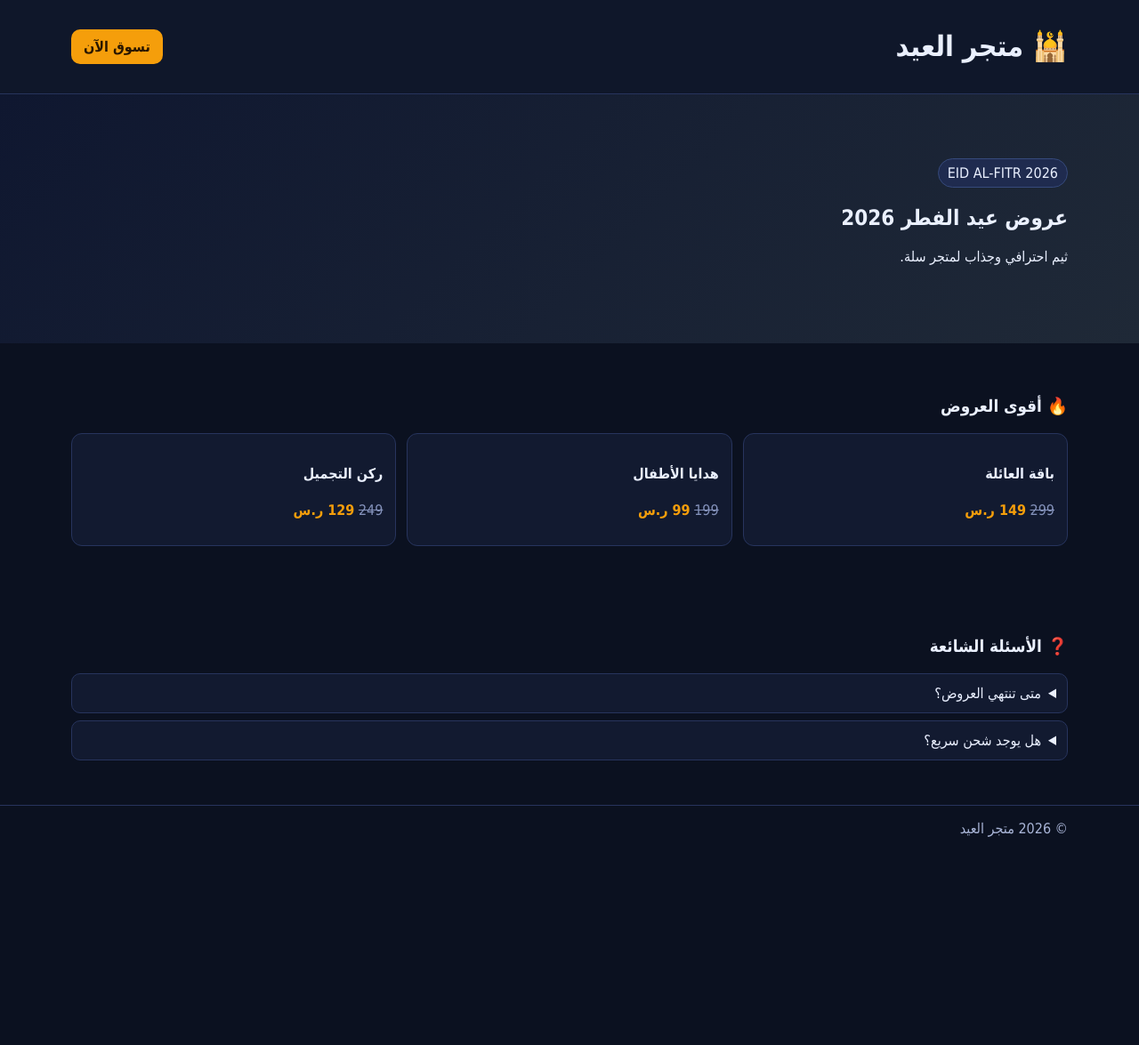
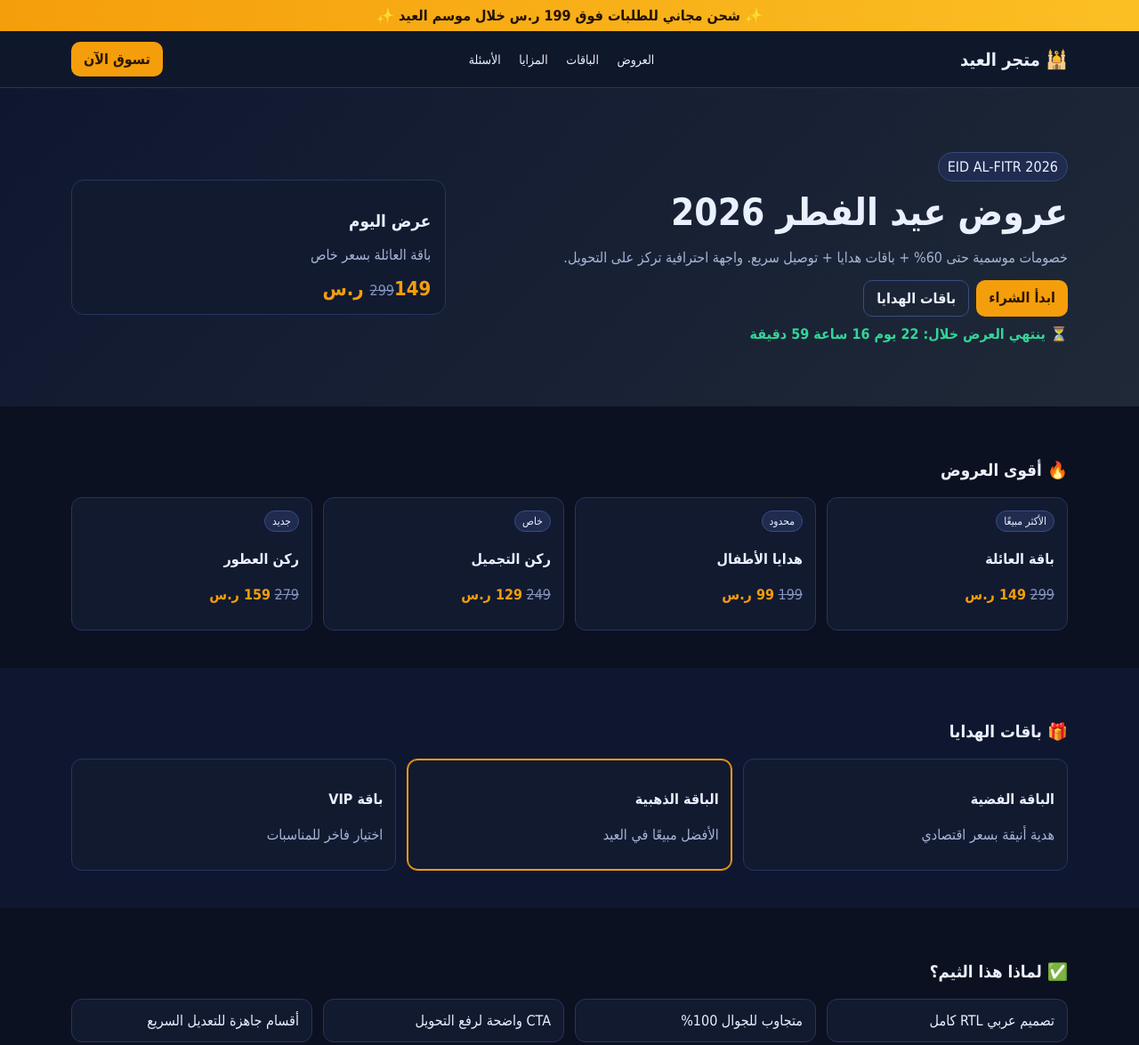
Before and after one commit to az212z/salla-theme-eid-2026-salla-root, a website: page templates/home.html in a window 1280 px wide. Shown: the top 1175 px of the page at 89% size. Before the commit the page ends 957 px from the top, so only its background shows below. Drawn offline with Linux system fonts and the light colour scheme.

Commit message:
upgrade Eid theme to professional complete storefront layout

```diff
--- a/assets/css/style.css
+++ b/assets/css/style.css
@@ -1,13 +1,28 @@
-
-:root{--bg:#0b1120;--surface:#121a30;--text:#eaf0ff;--muted:#a8b4d6;--primary:#f59e0b;--border:#27345d}
+:root{--bg:#0b1120;--surface:#121a30;--surface2:#0f1730;--text:#eaf0ff;--muted:#a8b4d6;--primary:#f59e0b;--border:#27345d;--ok:#34d399}
 *{box-sizing:border-box}body{margin:0;background:var(--bg);color:var(--text);font-family:Tajawal,Tahoma,Arial}
 .container{width:min(1120px,92%);margin:auto}
-.header{border-bottom:1px solid var(--border);padding:12px 0;background:#0f172a}.header .container{display:flex;justify-content:space-between;align-items:center}
+.between{display:flex;justify-content:space-between;align-items:center;gap:10px}
+.offer-bar{background:linear-gradient(90deg,#f59e0b,#fbbf24);color:#221200;text-align:center;padding:8px 10px;font-weight:800}
+.header{border-bottom:1px solid var(--border);padding:12px 0;background:#0f172a;position:sticky;top:0;z-index:20}
+.logo{margin:0;font-size:20px}.nav a{color:var(--text);text-decoration:none;margin-inline:8px;font-size:14px}
 .btn{display:inline-block;background:var(--primary);color:#2a1700;text-decoration:none;padding:10px 14px;border-radius:10px;font-weight:700}
+.btn.ghost{background:transparent;color:var(--text);border:1px solid #3b4c82}
 .hero{padding:72px 0;background:linear-gradient(135deg,#0f1730,#1f2937)}
+.hero-grid{display:grid;grid-template-columns:1.3fr .8fr;gap:14px;align-items:center}
 .pill{display:inline-block;background:#1f2b4f;border:1px solid #364a7c;padding:6px 10px;border-radius:999px}
-.section{padding:42px 0}.grid{display:grid;grid-template-columns:repeat(auto-fit,minmax(220px,1fr));gap:12px}
+h2{font-size:42px;line-height:1.2;margin:10px 0}p{color:var(--muted)}
+.cta-row{display:flex;gap:8px;flex-wrap:wrap}
+.promo-card{background:var(--surface);border:1px solid var(--border);border-radius:14px;padding:16px}
+.price del{color:#8393bf}.price strong{color:var(--primary);font-size:22px}
+.countdown{margin-top:10px;color:var(--ok);font-weight:700}
+.section{padding:42px 0}.alt{background:var(--surface2)}
+.grid{display:grid;grid-template-columns:repeat(auto-fit,minmax(220px,1fr));gap:12px}
 .card{background:var(--surface);border:1px solid var(--border);border-radius:12px;padding:14px}
+.tag{display:inline-block;background:#1f2b4f;border:1px solid #3a4d81;padding:4px 8px;border-radius:999px;font-size:12px}
 .card del{color:#8492bb}.card strong{color:var(--primary)}
+.bundles .featured{border-color:#f59e0b;box-shadow:0 0 0 1px #f59e0b inset}
 details{background:var(--surface);border:1px solid var(--border);border-radius:10px;padding:12px;margin-bottom:8px}
+summary{cursor:pointer;font-weight:700}
 .footer{border-top:1px solid var(--border);padding:16px 0;color:var(--muted)}
+.footer a{color:#d4deff;text-decoration:none}
+@media (max-width:860px){.hero-grid{grid-template-columns:1fr}.nav{display:none}h2{font-size:32px}}
--- a/assets/js/app.js
+++ b/assets/js/app.js
@@ -1 +1,15 @@
-console.log('Eid 2026 Salla root-structure loaded');
+(function(){
+  const target = new Date('2026-03-20T23:59:59+03:00').getTime();
+  const el = document.getElementById('countdown');
+  if(!el) return;
+  function tick(){
+    const d = target - Date.now();
+    if(d<=0){el.textContent='انتهى العرض — تابع أحدث العروض 🎉';return;}
+    const days=Math.floor(d/(1000*60*60*24));
+    const hrs=Math.floor((d%(1000*60*60*24))/(1000*60*60));
+    const mins=Math.floor((d%(1000*60*60))/(1000*60));
+    el.textContent=`⏳ ينتهي العرض خلال: ${days} يوم ${hrs} ساعة ${mins} دقيقة`;
+  }
+  tick();
+  setInterval(tick,60000);
+})();
--- a/templates/home.html
+++ b/templates/home.html
@@ -4,40 +4,90 @@
   <meta charset="utf-8"/>
   <meta name="viewport" content="width=device-width, initial-scale=1"/>
   <title>عيد الفطر 2026 | متجر العيد</title>
+  <meta name="description" content="ثيم احترافي لمتجر سلة بمناسبة عيد الفطر 2026 - عروض قوية، باقات هدايا، وتجربة شراء محسّنة."/>
   <link rel="stylesheet" href="../assets/css/style.css"/>
 </head>
 <body>
-  <header class="header"><div class="container"><h1>🕌 متجر العيد</h1><a class="btn" href="#offers">تسوق الآن</a></div></header>
+  <div class="offer-bar">✨ شحن مجاني للطلبات فوق 199 ر.س خلال موسم العيد ✨</div>
 
-  <main>
-    <!-- section: hero -->
-    <section class="hero">
-      <div class="container">
+  <header class="header">
+    <div class="container between">
+      <h1 class="logo">🕌 متجر العيد</h1>
+      <nav class="nav">
+        <a href="#offers">العروض</a>
+        <a href="#bundles">الباقات</a>
+        <a href="#features">المزايا</a>
+        <a href="#faq">الأسئلة</a>
+      </nav>
+      <a class="btn" href="#offers">تسوق الآن</a>
+    </div>
+  </header>
+
+  <section class="hero" id="hero">
+    <div class="container hero-grid">
+      <div>
         <span class="pill">EID AL-FITR 2026</span>
         <h2>عروض عيد الفطر 2026</h2>
-        <p>ثيم احترافي وجذاب لمتجر سلة.</p>
+        <p>خصومات موسمية حتى 60% + باقات هدايا + توصيل سريع. واجهة احترافية تركز على التحويل.</p>
+        <div class="cta-row">
+          <a class="btn" href="#offers">ابدأ الشراء</a>
+          <a class="btn ghost" href="#bundles">باقات الهدايا</a>
+        </div>
+        <div id="countdown" class="countdown"></div>
+      </div>
+      <article class="promo-card">
+        <h3>عرض اليوم</h3>
+        <p>باقة العائلة بسعر خاص</p>
+        <div class="price"><del>299</del><strong>149 ر.س</strong></div>
+      </article>
     </div>
   </section>
 
-    <!-- section: offers -->
   <section id="offers" class="section container">
     <h3>🔥 أقوى العروض</h3>
     <div class="grid">
-        <article class="card"><h4>باقة العائلة</h4><p><del>299</del> <strong>149 ر.س</strong></p></article>
-        <article class="card"><h4>هدايا الأطفال</h4><p><del>199</del> <strong>99 ر.س</strong></p></article>
-        <article class="card"><h4>ركن التجميل</h4><p><del>249</del> <strong>129 ر.س</strong></p></article>
+      <article class="card"><span class="tag">الأكثر مبيعًا</span><h4>باقة العائلة</h4><p><del>299</del> <strong>149 ر.س</strong></p></article>
+      <article class="card"><span class="tag">محدود</span><h4>هدايا الأطفال</h4><p><del>199</del> <strong>99 ر.س</strong></p></article>
+      <article class="card"><span class="tag">خاص</span><h4>ركن التجميل</h4><p><del>249</del> <strong>129 ر.س</strong></p></article>
+      <article class="card"><span class="tag">جديد</span><h4>ركن العطور</h4><p><del>279</del> <strong>159 ر.س</strong></p></article>
     </div>
   </section>
 
-    <!-- section: faq -->
-    <section class="section container">
+  <section id="bundles" class="section alt">
+    <div class="container">
+      <h3>🎁 باقات الهدايا</h3>
+      <div class="grid bundles">
+        <article class="card"><h4>الباقة الفضية</h4><p>هدية أنيقة بسعر اقتصادي</p></article>
+        <article class="card featured"><h4>الباقة الذهبية</h4><p>الأفضل مبيعًا في العيد</p></article>
+        <article class="card"><h4>باقة VIP</h4><p>اختيار فاخر للمناسبات</p></article>
+      </div>
+    </div>
+  </section>
+
+  <section id="features" class="section container">
+    <h3>✅ لماذا هذا الثيم؟</h3>
+    <div class="grid features">
+      <div class="card">تصميم عربي RTL كامل</div>
+      <div class="card">متجاوب للجوال 100%</div>
+      <div class="card">CTA واضحة لرفع التحويل</div>
+      <div class="card">أقسام جاهزة للتعديل السريع</div>
+    </div>
+  </section>
+
+  <section id="faq" class="section container">
     <h3>❓ الأسئلة الشائعة</h3>
-      <details><summary>متى تنتهي العروض؟</summary><p>عند نهاية المدة أو نفاد الكمية.</p></details>
-      <details><summary>هل يوجد شحن سريع؟</summary><p>نعم حسب المدينة.</p></details>
+    <details><summary>متى تنتهي العروض؟</summary><p>عند نهاية العد التنازلي أو نفاد المخزون.</p></details>
+    <details><summary>هل يوجد شحن سريع؟</summary><p>نعم للمدن الرئيسية خلال 24-48 ساعة.</p></details>
+    <details><summary>هل يوجد استبدال؟</summary><p>نعم حسب سياسة المتجر خلال 7 أيام.</p></details>
   </section>
-  </main>
 
-  <footer class="footer"><div class="container">© 2026 متجر العيد</div></footer>
+  <footer class="footer">
+    <div class="container between">
+      <span>© 2026 متجر العيد</span>
+      <a href="#">سياسة الاستبدال</a>
+    </div>
+  </footer>
+
   <script src="../assets/js/app.js"></script>
 </body>
 </html>
```
Lines whose indentation alone changed are shown as unchanged.
